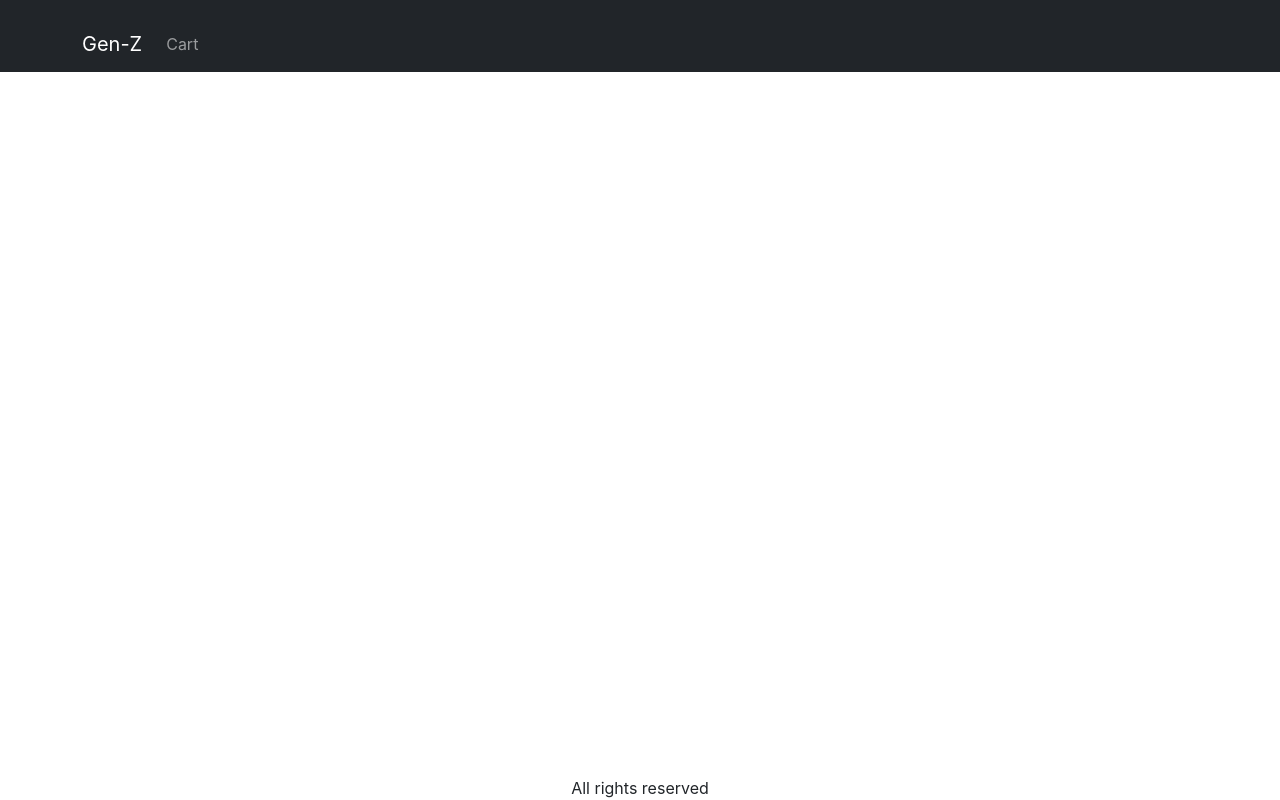
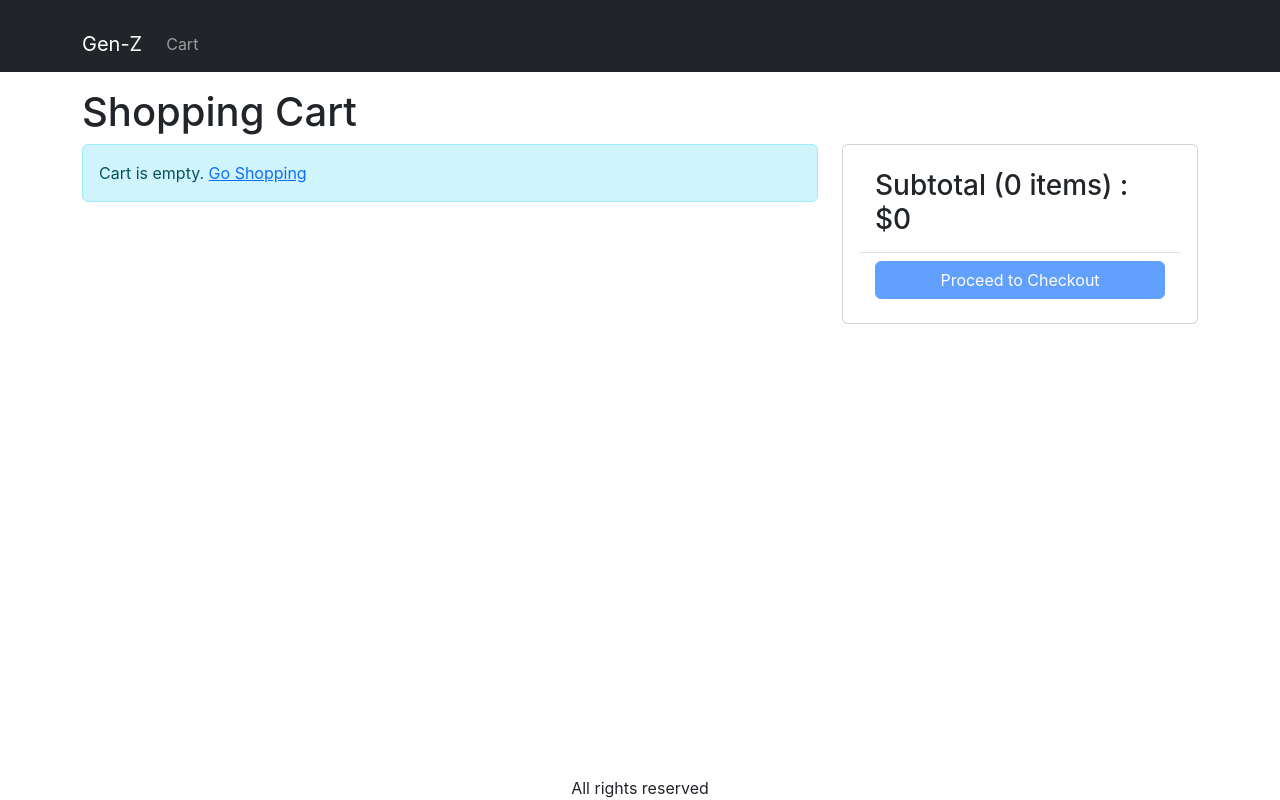
Before and after one commit to Shriram-RZ/mern-genz, a React (Create React App) app in the folder frontend/: page /cart in a window 1280 px wide. Built offline with nearby package versions, Linux system fonts and the light colour scheme.

Commit message:
video-17

```diff
--- a/frontend/src/App.js
+++ b/frontend/src/App.js
@@ -3,7 +3,7 @@
 import { Badge, Nav, Navbar } from "react-bootstrap";
 import Container from 'react-bootstrap/Container';
 import { LinkContainer } from 'react-router-bootstrap';
-
+import CartScreen from './screens/CartScreen';
 import HomeScreen from "./screens/HomeScreen";
 import ProductScreen from "./screens/ProductScreen";
 import { useContext } from "react";
@@ -28,6 +28,7 @@
                     cart.cartItems.length > 0 && (
                       <Badge pill bg="danger">
                         {cart.cartItems.length}
+
                       </Badge>
                     )
                   }
@@ -40,6 +41,7 @@
           <Container>
           <Routes>
             <Route path="/product/:slug" element={<ProductScreen />} />
+            <Route path="/cart" element={<CartScreen />} />
             <Route path="/" element={<HomeScreen />} />
           </Routes>
           </Container>
--- a/frontend/src/Store.js
+++ b/frontend/src/Store.js
@@ -1,23 +1,49 @@
-import { createContext, useReducer } from "react";
+import { createContext, useReducer } from 'react';
 
 export const Store = createContext();
-const initialState={
-    cart:{
-        cartItems :[],
-    }
+
+const initialState = {
+  cart: {
+    cartItems: localStorage.getItem('cartItems')
+      ? JSON.parse(localStorage.getItem('cartItems'))
+      : [],
+  },
 };
-function reducer(state,action){
-    switch(action.type){
-        case 'CART_ADD_ITEM':
-            return {...state,cart:{...state.cart,cartItems:[...state.cart.cartItems, action.payload]}}
+function reducer(state, action) {
+    switch (action.type) {
+      case 'CART_ADD_ITEM':
+        // add to cart
+        const newItem = action.payload;
+        const existItem = state.cart.cartItems.find(
+          (item) => item._id === newItem._id
+        );
+
+        const cartItems = existItem
+          ? state.cart.cartItems.map((item) =>
+              item._id === existItem._id
+                ? { ...item, quantity: item.quantity }
+                : item
+            )
+          : [...state.cart.cartItems, { ...newItem, quantity: 1 }];
+          localStorage.setItem('cartItems', JSON.stringify(cartItems));
 
 
-        default:
-            return state;
+        return { ...state, cart: { ...state.cart, cartItems } };
+        case 'CART_REMOVE_ITEM': {
+            const cartItems = state.cart.cartItems.filter(
+              (item) => item._id !== action.payload._id
+            );
+            localStorage.setItem('cartItems', JSON.stringify(cartItems));
+            return { ...state, cart: { ...state.cart, cartItems } };
+          }
+
+      default:
+        return state;
     }
+  }
+
+export function StoreProvider(props) {
+  const [state, dispatch] = useReducer(reducer, initialState);
+  const value = { state, dispatch };
+  return <Store.Provider value={value}>{props.children} </Store.Provider>;
 }
-export function StoreProvider(props){
-    const [state,dispatch]=useReducer(reducer,initialState);
-    const value ={state,dispatch};
-    return <Store.Provider value={value}>{props.children}</Store.Provider>
-}
--- a/frontend/src/components/Product.js
+++ b/frontend/src/components/Product.js
@@ -1,10 +1,32 @@
-import { Card, CardBody } from "react-bootstrap";
+// Product.js
+import { Card, Button } from "react-bootstrap";
 import { Link } from "react-router-dom";
-import Button from "react-bootstrap/Button"
 import Rating from './Rating.js';
+import axios from 'axios';
+import { useContext } from 'react';
+import { Store } from '../Store';
 
 function Product(props){
-    const {product}=props;
+    const { product } = props;
+    const { state, dispatch: ctxDispatch } = useContext(Store);
+    const {
+      cart: { cartItems },
+    } = state;
+
+    const addToCartHandler = async (item) => {
+      const existItem = cartItems.find((x) => x._id === product._id);
+      const quantity = existItem ? existItem.quantity + 1 : 1;
+      const { data } = await axios.get(`/api/products/${item._id}`);
+      if (data.countInStock < quantity) {
+        window.alert('Sorry. Product is out of stock');
+        return;
+      }
+      ctxDispatch({
+        type: 'CART_ADD_ITEM',
+        payload: { ...item, quantity },
+      });
+    };
+
     return (
         <Card key={product.slug}>
           <Link to={`/product/${product.slug}`}>
@@ -17,9 +39,16 @@
             </Link>
             <Rating rating={product.rating} numReviews={product.numReviews} />
             <Card.Text>${product.price}</Card.Text>
-                    <Button variant="dark">Add to cart</Button>
+            {product.countInStock === 0 ? (
+          <Button variant="light" disabled>
+            Out of stock
+          </Button>
+        ) : (
+          <Button onClick={() => addToCartHandler(product)}>Add to cart</Button>
+        )}
           </Card.Body>
         </Card>
     );
 }
+
 export default Product;
--- a/frontend/src/index.css
+++ b/frontend/src/index.css
@@ -35,3 +35,6 @@
 .img-image{
   max-width: 100%;
 }
+.img-thumbnail {
+  height: 80px;
+}
--- /dev/null
+++ b/frontend/src/screens/CartScreen.js
@@ -0,0 +1,142 @@
+import React, { useContext } from 'react';
+import { Store } from '../Store';
+import { Helmet } from 'react-helmet-async';
+import Row from 'react-bootstrap/Row';
+import Col from 'react-bootstrap/Col';
+import MessageBox from '../components/MessageBox';
+import ListGroup from 'react-bootstrap/ListGroup';
+import Button from 'react-bootstrap/Button';
+import Card from 'react-bootstrap/Card';
+import { Link, useNavigate } from 'react-router-dom';
+import axios from 'axios';
+
+export default function CartScreen() {
+  const navigate = useNavigate();
+  const { state, dispatch: ctxDispatch } = useContext(Store);
+  const {
+    cart: { cartItems },
+  } = state;
+
+  const updateCartHandler = async (item, newQuantity) => {
+    try {
+      const { data } = await axios.get(`/api/products/cart/${item._id}`);
+
+      if (!data || !data.countInStock) {
+        window.alert('Error retrieving product information');
+        return;
+      }
+
+      if (newQuantity < 1 || newQuantity > data.countInStock) {
+        window.alert('Invalid quantity');
+        return;
+      }
+
+      ctxDispatch({
+        type: 'CART_ADD_ITEM',
+        payload: { ...item, quantity: newQuantity },
+      });
+    } catch (error) {
+      console.error('Error fetching product details:', error.message);
+      window.alert('Error retrieving product information. Please try again later.');
+    }
+  };
+
+  const removeItemHandler = (item) => {
+    ctxDispatch({ type: 'CART_REMOVE_ITEM', payload: item });
+  };
+
+  const checkoutHandler = () => {
+    navigate('/signin?redirect=/shipping');
+  };
+
+  return (
+    <div>
+      <Helmet>
+        <title>Shopping Cart</title>
+      </Helmet>
+      <h1>Shopping Cart</h1>
+      <Row>
+        <Col md={8}>
+          {cartItems.length === 0 ? (
+            <MessageBox>
+              Cart is empty. <Link to="/">Go Shopping</Link>
+            </MessageBox>
+          ) : (
+            <ListGroup>
+              {cartItems.map((item) => (
+                <ListGroup.Item key={item._id}>
+                  <Row className="align-items-center">
+                    <Col md={4}>
+                      <img
+                        src={item.image}
+                        alt={item.name}
+                        className="img-fluid rounded img-thumbnail"
+                      />
+                      <Link to={`/product/${item.slug}`}>{item.name}</Link>
+                    </Col>
+                    <Col md={3}>
+                      <Button
+                        onClick={() => updateCartHandler(item, item.quantity - 1)}
+                        variant="light"
+                        disabled={item.quantity === 1}
+                      >
+                        <i className="fas fa-minus-circle"></i>
+                      </Button>{' '}
+                      <span>{item.quantity}</span>{' '}
+                      <Button
+                        variant="light"
+                        onClick={() => updateCartHandler(item, item.quantity + 1)}
+                        disabled={item.quantity === item.countInStock}
+                      >
+                        <i className="fas fa-plus-circle"></i>
+                      </Button>
+                    </Col>
+                    <Col md={3}>${item.price}</Col>
+                    <Col md={2}>
+                      <Button
+                        onClick={() => removeItemHandler(item)}
+                        variant="light"
+                      >
+                        <i className="fas fa-trash"></i>
+                      </Button>
+                    </Col>
+                  </Row>
+                </ListGroup.Item>
+              ))}
+            </ListGroup>
+          )}
+        </Col>
+        <Col md={4}>
+          <Card>
+            <Card.Body>
+              <ListGroup variant="flush">
+                <ListGroup.Item>
+                  <h3>
+                    Subtotal ({cartItems.reduce((a, c) => a + c.quantity, 0)}{' '}
+                    items) : $
+                    {cartItems.reduce(
+                      (a, c) => a + c.price * c.quantity,
+                      0
+                    )}
+                  </h3>
+                </ListGroup.Item>
+                <ListGroup.Item>
+                  <div className="d-grid">
+                    <Button
+                      type="button"
+                      variant="primary"
+                      onClick={checkoutHandler}
+                      disabled={cartItems.length === 0}
+                    >
+                      Proceed to Checkout
+                    </Button>
+                  </div>
+                </ListGroup.Item>
+              </ListGroup>
+            </Card.Body>
+          </Card>
+        </Col>
+      </Row>
+    </div>
+  );
+}
--- a/frontend/src/screens/ProductScreen.js
+++ b/frontend/src/screens/ProductScreen.js
@@ -1,7 +1,7 @@
 import axios from "axios";
 import { useContext, useEffect, useReducer } from "react";
 import { Row, Col, ListGroup, Badge, Card, Button } from "react-bootstrap";
-import { useParams } from "react-router-dom";
+import { useNavigate, useParams } from 'react-router-dom';
 import logger from "use-reducer-logger";
 import Rating from "../components/Rating";
 import { Helmet } from "react-helmet-async";
@@ -23,6 +23,7 @@
 };
 
 function ProductScreen() {
+  const navigate = useNavigate();
   const params = useParams();
   const { slug } = params;
   const [{ loading, error, product, notFound }, dispatch] = useReducer(logger(reducer), {
@@ -49,10 +50,21 @@
 
     fetchData();
   }, [slug]);
-  const {state,dispatch:ctxDispatch}=useContext(Store);
-  const addToCartHandler =()=>{
-    ctxDispatch({type: 'CART_ADD_ITEM',payload:{...product,quantity:1},
-  });
+  const { state, dispatch: ctxDispatch } = useContext(Store);
+  const { cart } = state;
+  const addToCartHandler = async () => {
+    const existItem = cart.cartItems.find((x) => x._id === product._id);
+    const quantity = existItem ? existItem.quantity + 1 : 1;
+    const { data } = await axios.get(`/api/products/${product._id}`);
+    if (data.countInStock < quantity) {
+      window.alert('Sorry. Product is out of stock');
+      return;
+    }
+    ctxDispatch({
+      type: 'CART_ADD_ITEM',
+      payload: { ...product, quantity: 1 },
+    });
+    navigate('/cart');
   };
 
   return loading ? (
```
Also changed, not shown: 2 other files (tests, documents, lock files or other folders). Lines whose indentation alone changed are shown as unchanged.
